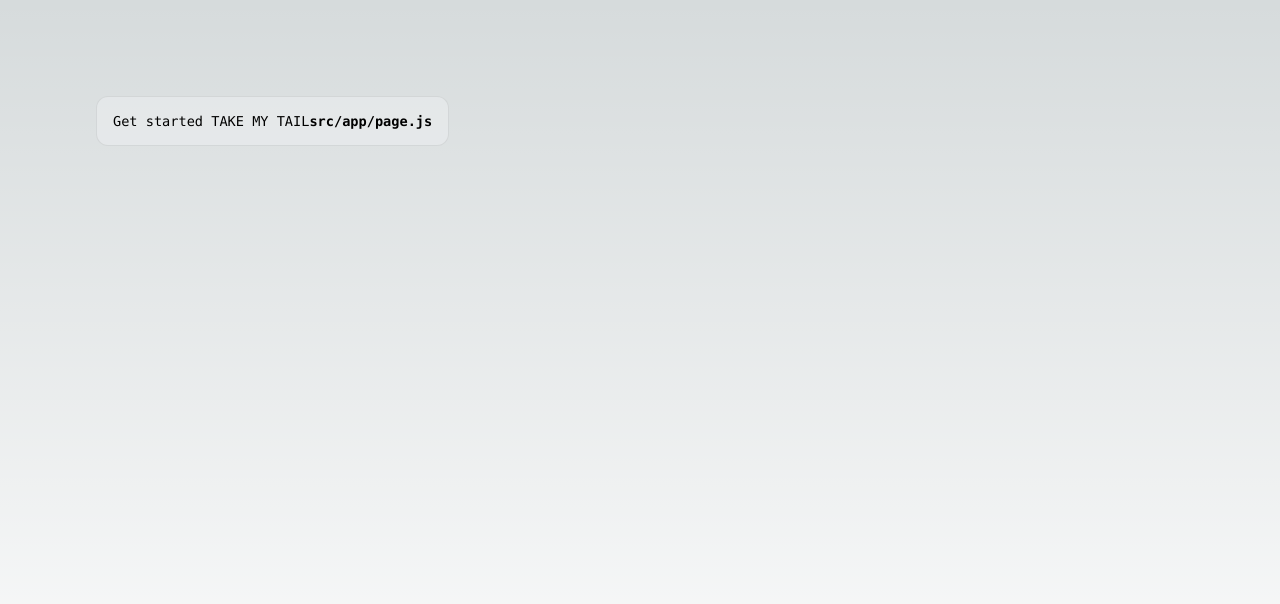
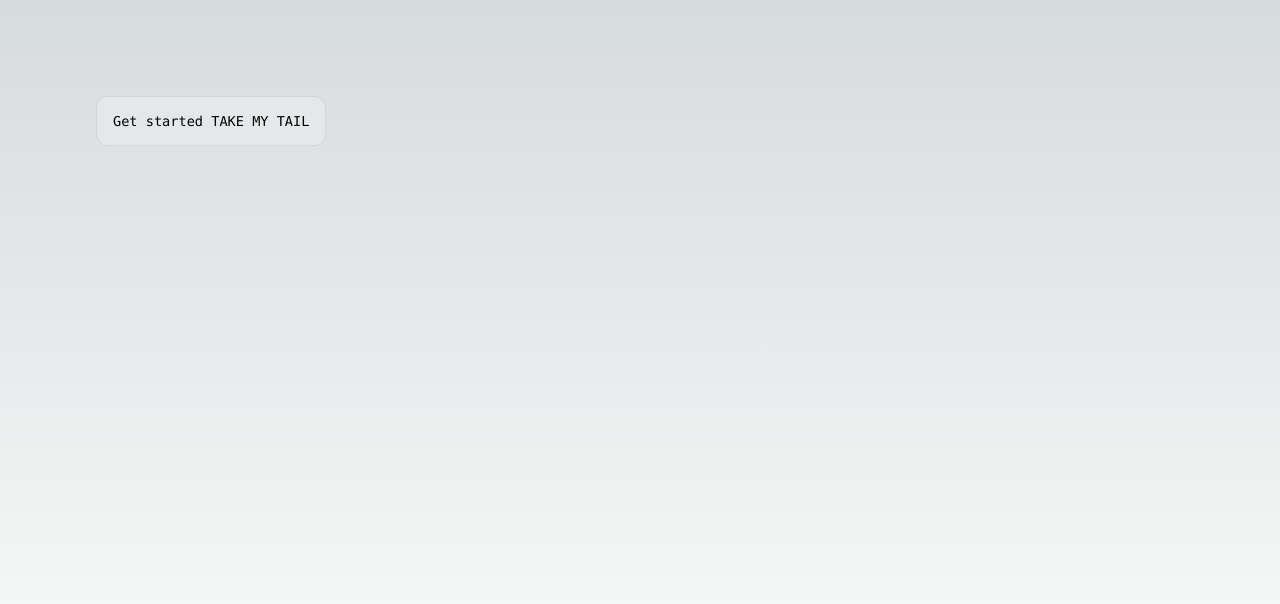
Before and after one commit to ches47/take_my_tail, a Next.js app: page / in a window 1280 px wide. Shown: the top 604 px of the page. Built offline with nearby package versions, Linux system fonts and the light colour scheme.

Commit message:
Start page.jsx_2

```diff
--- a/src/app/page.jsx
+++ b/src/app/page.jsx
@@ -1,14 +1,10 @@
-import Image from 'next/image';
 import styles from './page.module.css';
 
 export default function Home() {
   return (
     <main className={styles.main}>
       <div className={styles.description}>
-        <p>
-          Get started TAKE MY TAIL
-          <code className={styles.code}>src/app/page.js</code>
-        </p>
+        <p>Get started TAKE MY TAIL</p>
       </div>
     </main>
   );
```
